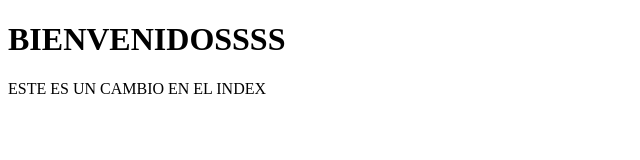
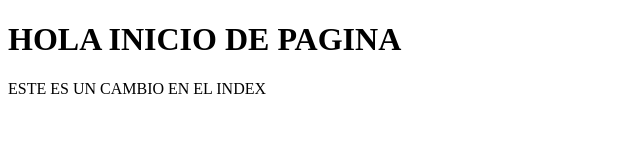
Before and after one commit to Josem2482/actualizacion, a plain HTML site: page index.html in a window 1280 px wide. Shown: the whole page, without its empty margins (0-640 px from the left). Drawn offline with Linux system fonts and the light colour scheme.

Commit message:
SE CAMBIO EL TITULO, SE AGREGO UNA HOJA CSS Y SE AGREGO UN PARRAFO

```diff
--- a/index.html
+++ b/index.html
@@ -4,9 +4,11 @@
 
     <meta name="viewport" content="width=device-width, initial-scale=1.0">
     <title>MI PORTAFOLIO </title>
+<link rel="stylesheet" href="./styles.css">
+
 </head>
 <body>
-    <H1>BIENVENIDOSSSS</H1>
+    <H1>HOLA INICIO DE PAGINA</H1>
     <p>ESTE ES UN CAMBIO EN EL INDEX</p>
 </body>
 </html>
```
